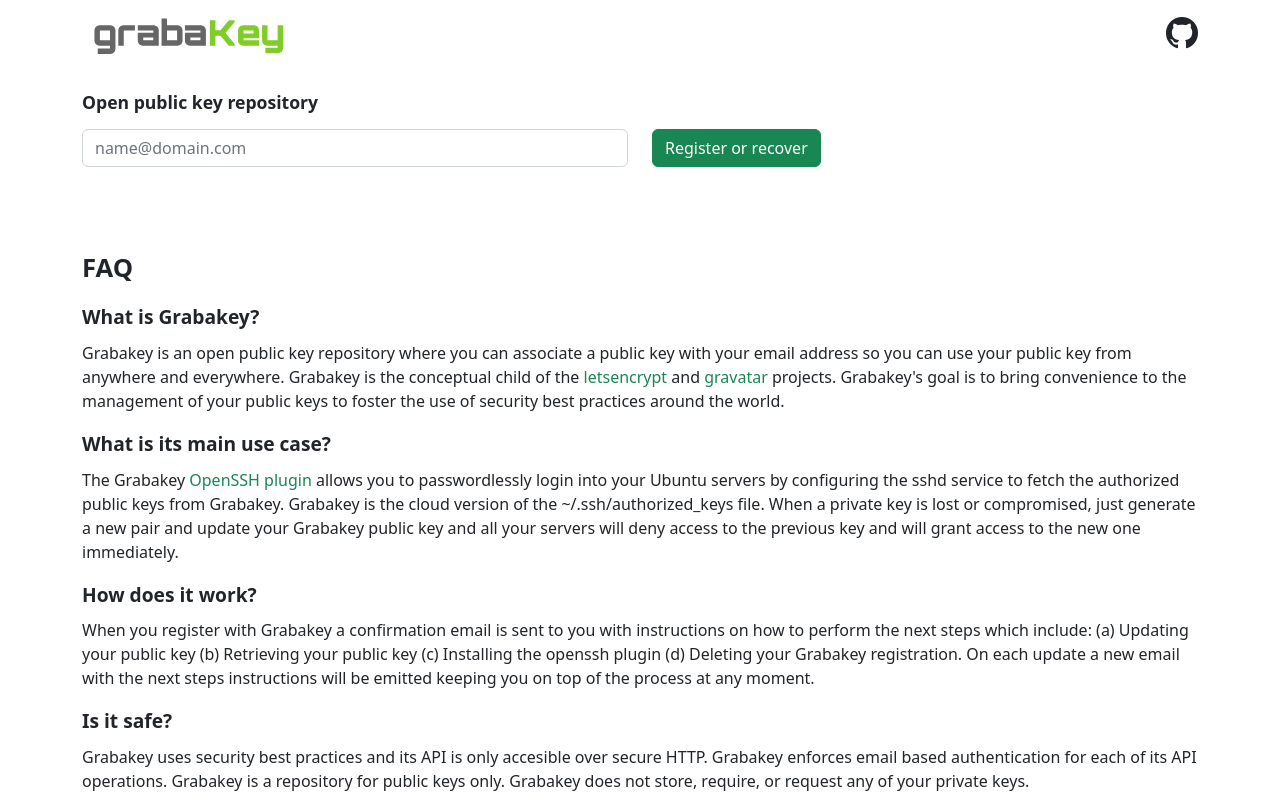
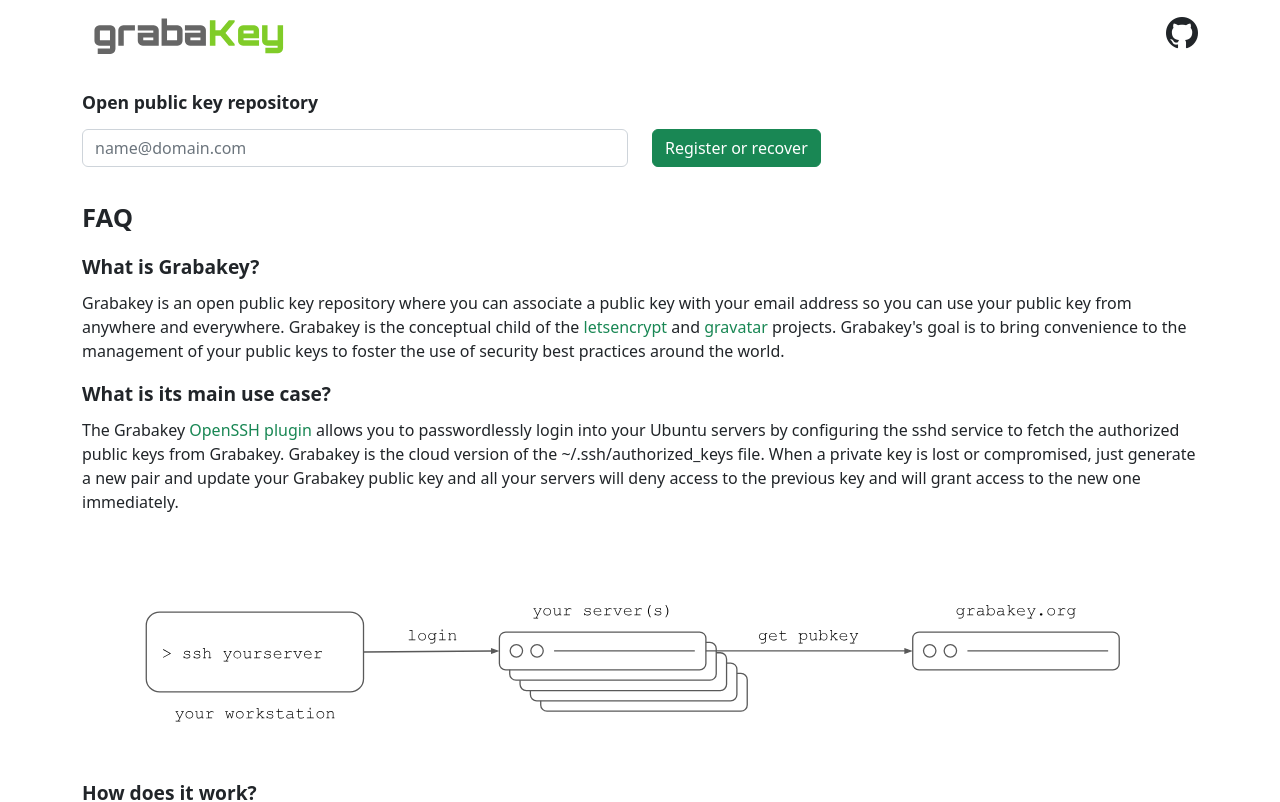
Before and after one commit to GrabakeyOrg/gak_frontend, a Svelte app: page / in a window 1280 px wide. Shown: the top 802 px of the page. Built offline with nearby package versions, Linux system fonts and the light colour scheme.

Commit message:
Added openssh illustration.

```diff
--- a/src/App.svelte
+++ b/src/App.svelte
@@ -1,13 +1,14 @@
 <script>
   import gakLogo from "/logo.svg";
+  import opensshSlide from "./assets/openssh.svg";
   let email = "";
-  let alert = { class: "alert hide", text: "" };
+  let alert = { class: "alert hide", text: "", visible: false };
   let disabled = false;
   const on_submit = async (e) => {
     e.preventDefault(0);
     // console.log(`${email}`);
     disabled = true;
-    alert = { class: "alert hide", text: "" };
+    alert = { class: "alert hide", text: "", visible: false };
     const res = await fetch("/api/pubkey", {
       method: "POST",
       body: email,
@@ -19,12 +20,14 @@
         alert = {
           class: "alert alert-success mt-3",
           text: "A confirmation email has been sent.",
+          visible: true,
         };
         break;
       default:
         alert = {
           class: "alert alert-danger mt-3",
           text: "Failure calling the Grabakey API.",
+          visible: true,
         };
         break;
     }
@@ -40,7 +43,7 @@
       rel="noreferrer"
       title="Grabakey Home"
     >
-      <img src={gakLogo} class="" alt="Grabakey Logo" height="50" />
+      <img src={gakLogo} alt="Grabakey Logo" height="50" />
     </a>
     <a
       class="nav-link"
@@ -76,9 +79,11 @@
         </div>
       </div>
     </form>
-    <div class={alert.class} role="alert">
-      {alert.text}
-    </div>
+    {#if alert.visible}
+      <div class={alert.class} role="alert">
+        {alert.text}
+      </div>
+    {/if}
   </div>
   <br />
   <h2>FAQ</h2>
@@ -113,6 +118,11 @@
       key and all your servers will deny access to the previous key and will grant
       access to the new one immediately.
     </p>
+    <img
+      src={opensshSlide}
+      alt="Passwordless Login with Grabakey"
+      width="100%"
+    />
   </div>
   <div id="howto">
     <h3>How does it work?</h3>
```
Also changed, not shown: src/assets/openssh.svg (added).
